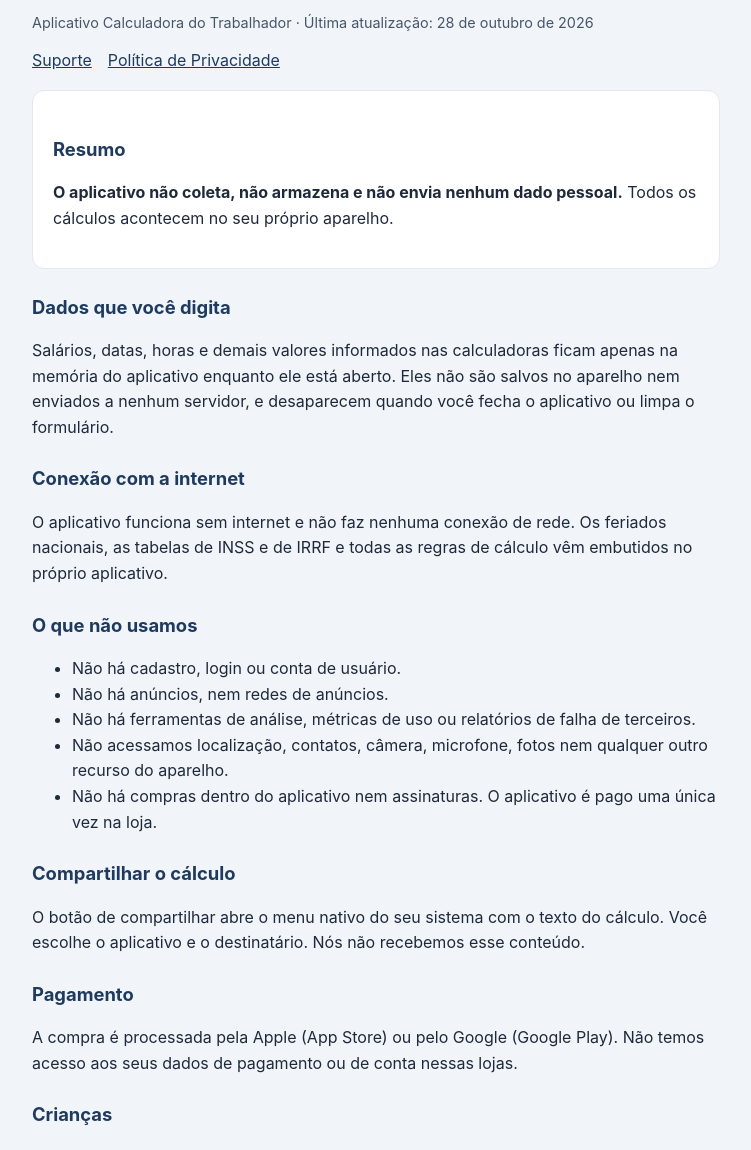
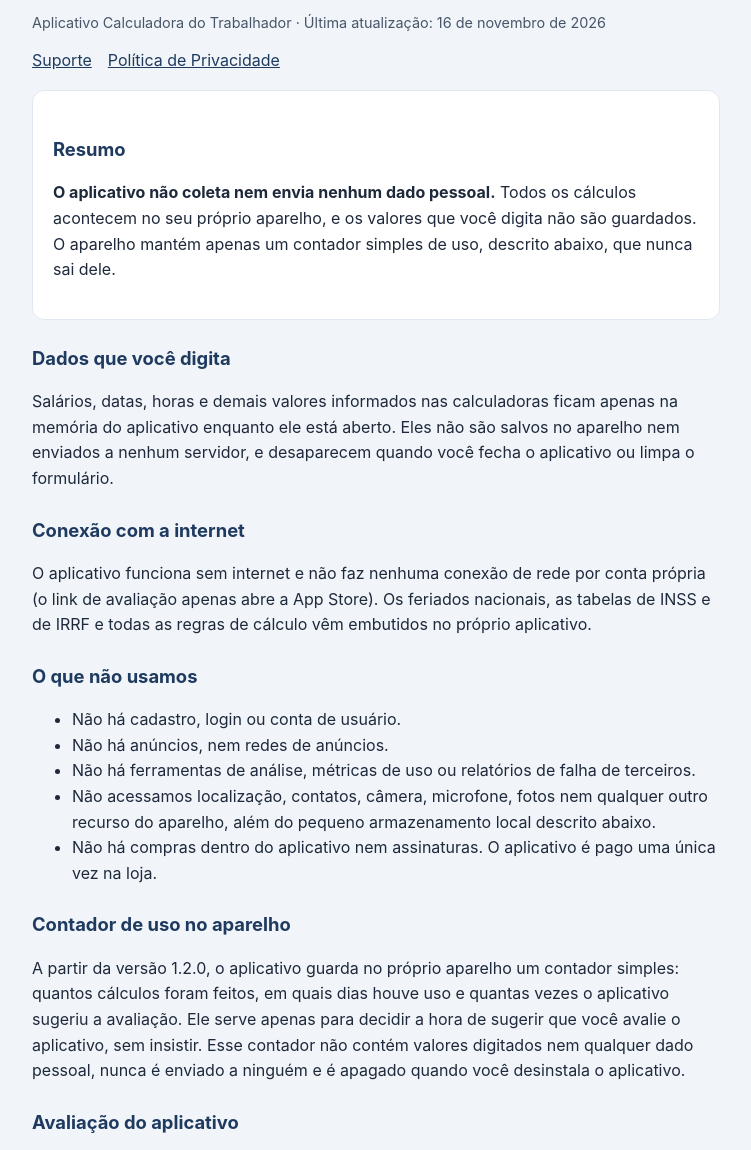
Before and after one commit to calculadoradotrabalhador/calculadoradotrabalhador.github.io, a plain HTML site: page privacidade.html in a window 1280 px wide. Shown: the part 71-1221 px from the top of the page, without its empty margins (264-1015 px from the left). Drawn offline with Linux system fonts and the light colour scheme.

Commit message:
Politica de privacidade: contador local de uso e pedido de avaliacao (v1.2.0)

```diff
--- a/privacidade.html
+++ b/privacidade.html
@@ -10,28 +10,34 @@
 <body>
 <main>
   <h1>Política de Privacidade</h1>
-  <p class="suave">Aplicativo Calculadora do Trabalhador · Última atualização: 28 de outubro de 2026</p>
+  <p class="suave">Aplicativo Calculadora do Trabalhador · Última atualização: 16 de novembro de 2026</p>
   <nav><a href="index.html">Suporte</a><a href="privacidade.html">Política de Privacidade</a></nav>
 
   <div class="card">
     <h2>Resumo</h2>
-    <p><strong>O aplicativo não coleta, não armazena e não envia nenhum dado pessoal.</strong> Todos os cálculos acontecem no seu próprio aparelho.</p>
+    <p><strong>O aplicativo não coleta nem envia nenhum dado pessoal.</strong> Todos os cálculos acontecem no seu próprio aparelho, e os valores que você digita não são guardados. O aparelho mantém apenas um contador simples de uso, descrito abaixo, que nunca sai dele.</p>
   </div>
 
   <h2>Dados que você digita</h2>
   <p>Salários, datas, horas e demais valores informados nas calculadoras ficam apenas na memória do aplicativo enquanto ele está aberto. Eles não são salvos no aparelho nem enviados a nenhum servidor, e desaparecem quando você fecha o aplicativo ou limpa o formulário.</p>
 
   <h2>Conexão com a internet</h2>
-  <p>O aplicativo funciona sem internet e não faz nenhuma conexão de rede. Os feriados nacionais, as tabelas de INSS e de IRRF e todas as regras de cálculo vêm embutidos no próprio aplicativo.</p>
+  <p>O aplicativo funciona sem internet e não faz nenhuma conexão de rede por conta própria (o link de avaliação apenas abre a App Store). Os feriados nacionais, as tabelas de INSS e de IRRF e todas as regras de cálculo vêm embutidos no próprio aplicativo.</p>
 
   <h2>O que não usamos</h2>
   <ul>
     <li>Não há cadastro, login ou conta de usuário.</li>
     <li>Não há anúncios, nem redes de anúncios.</li>
     <li>Não há ferramentas de análise, métricas de uso ou relatórios de falha de terceiros.</li>
-    <li>Não acessamos localização, contatos, câmera, microfone, fotos nem qualquer outro recurso do aparelho.</li>
+    <li>Não acessamos localização, contatos, câmera, microfone, fotos nem qualquer outro recurso do aparelho, além do pequeno armazenamento local descrito abaixo.</li>
     <li>Não há compras dentro do aplicativo nem assinaturas. O aplicativo é pago uma única vez na loja.</li>
   </ul>
+
+  <h2>Contador de uso no aparelho</h2>
+  <p>A partir da versão 1.2.0, o aplicativo guarda no próprio aparelho um contador simples: quantos cálculos foram feitos, em quais dias houve uso e quantas vezes o aplicativo sugeriu a avaliação. Ele serve apenas para decidir a hora de sugerir que você avalie o aplicativo, sem insistir. Esse contador não contém valores digitados nem qualquer dado pessoal, nunca é enviado a ninguém e é apagado quando você desinstala o aplicativo.</p>
+
+  <h2>Avaliação do aplicativo</h2>
+  <p>O aplicativo pode exibir a janela de avaliação do próprio iOS, no máximo duas vezes. Quem controla essa janela é a Apple; nós não sabemos se você avaliou nem qual nota deu. Há também um link "Avaliar o aplicativo na App Store" no menu, que apenas abre a página da loja.</p>
 
   <h2>Compartilhar o cálculo</h2>
   <p>O botão de compartilhar abre o menu nativo do seu sistema com o texto do cálculo. Você escolhe o aplicativo e o destinatário. Nós não recebemos esse conteúdo.</p>
```
